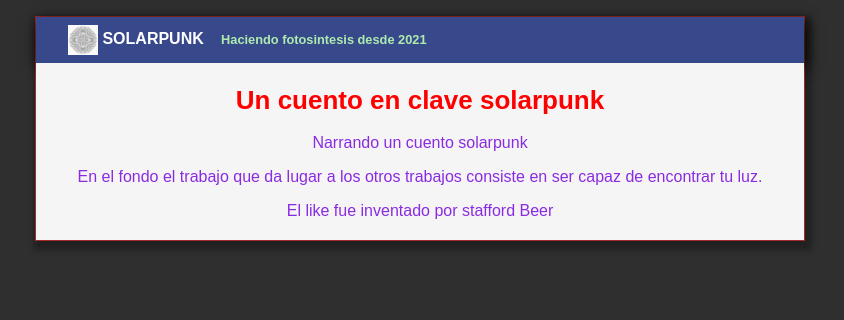
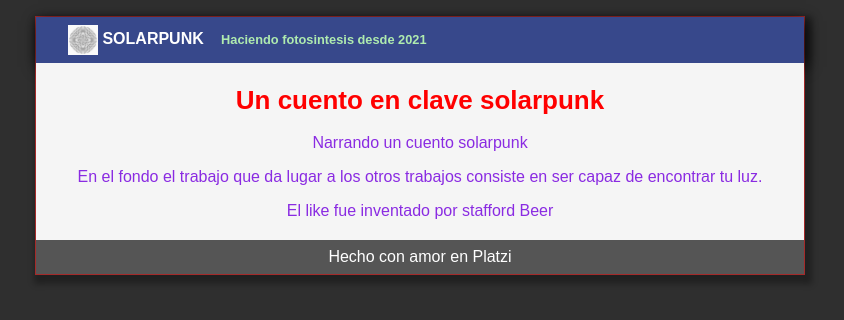
Before and after one commit to bohmbox/git-course, a plain HTML site: page index.html in a window 1280 px wide. Shown: the whole page, without its empty margins (220-1064 px from the left). Drawn offline with Linux system fonts and the light colour scheme.

Commit message:
Footer terminado

```diff
--- a/css/estilos.css
+++ b/css/estilos.css
@@ -49,3 +49,10 @@ body {
     padding: 0.3em;
     background: whitesmoke;
 }
+
+#footer {
+	background: #555;
+	color: white;
+	text-align: center;
+	padding: 0.5em;
+}
--- a/index.html
+++ b/index.html
@@ -21,8 +21,11 @@
             <p>Narrando un cuento solarpunk</p>
             <p>En el fondo el trabajo que da lugar a los otros trabajos consiste en ser capaz de encontrar tu luz.</p>
             <p>El like fue inventado por stafford Beer</p>
+        </div>
 
-        </div>
+	<div id="footer">
+		Hecho con amor en Platzi
+	</div>
     </div>
 </body>
 
```
